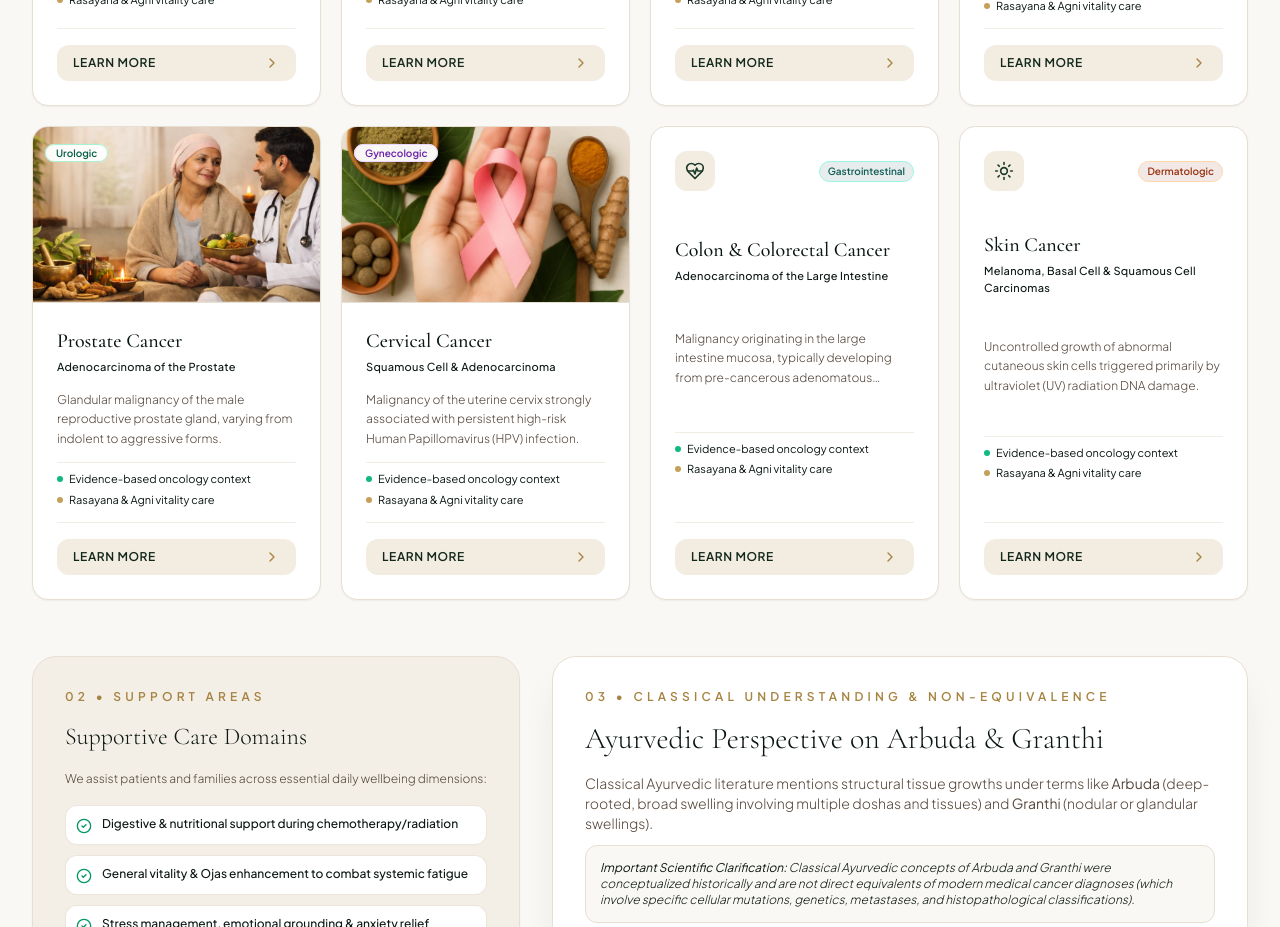
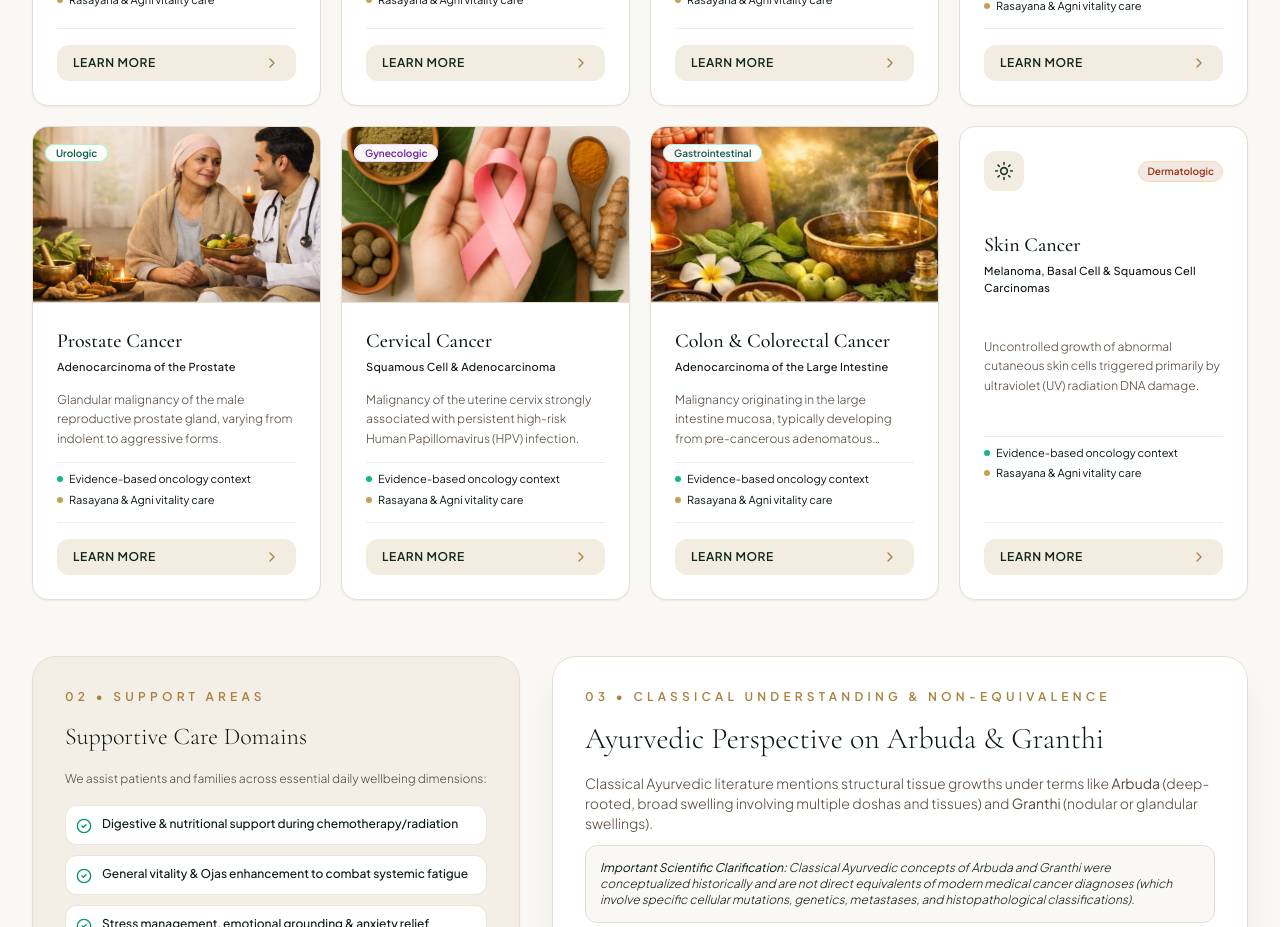
Before and after one commit to Shrikanthkk/sri-krishna-ayurvedic-, a React (Vite) app: page /treatments/cancer-treatment in a window 1280 px wide. Shown: the part 1540-2467 px from the top of the page. Built offline with nearby package versions, Linux system fonts and the light colour scheme.

Commit message:
feat: add gastrointestinal supportive care illustration to Colon & Colorectal Cancer card and modal

```diff
--- a/src/data/cancerData.js
+++ b/src/data/cancerData.js
@@ -124,6 +124,7 @@ export const majorCancerTypes = [
     category: "Gastrointestinal Malignancy",
     badgeColor: "bg-teal-900/10 text-teal-800 border-teal-200",
     iconName: "HeartPulse",
+    image: "/images/colon_cancer.png",
     shortSummary: "Malignancy originating in the large intestine mucosa, typically developing from pre-cancerous adenomatous polyps.",
     points: {
       whatItIs: "Cancer originating in the epithelial lining of the large intestine (colon or rectum), typically developing gradually over several years from pre-cancerous adenomatous polyps.",
```
Also changed, not shown: public/images/colon_cancer.png (added).
